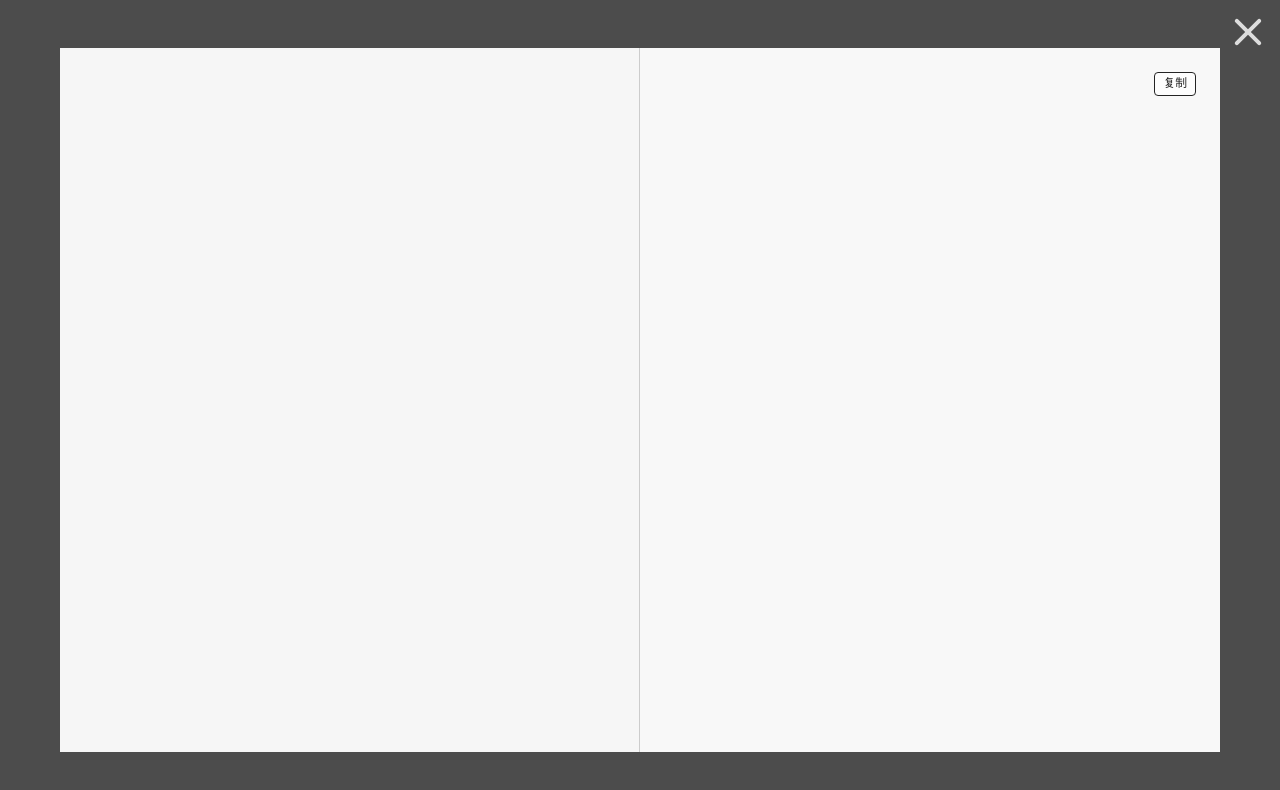
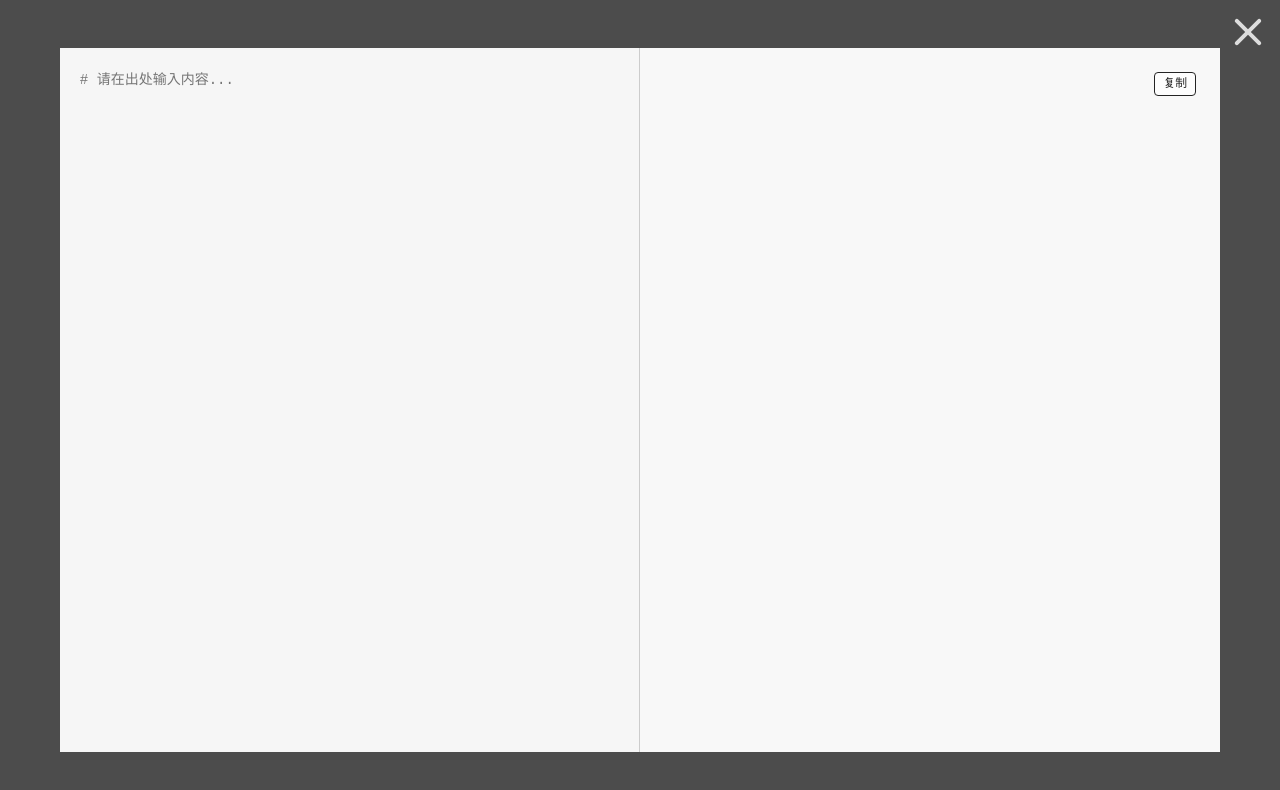
Before and after one commit to snowtraces/tools, a Vue app: page / in a window 1280 px wide. Both pictures are taken after a click on the element 760 px from the left and 144 px from the top of the page. Shown: the top 790 px of the page. Built offline with nearby package versions, Linux system fonts and the light colour scheme.

Commit message:
json 格式化样式调整

```diff
--- a/src/components/tool/JSONFormat.vue
+++ b/src/components/tool/JSONFormat.vue
@@ -1,6 +1,6 @@
 <template>
   <div id="format">
-    <textarea :value="input" @input="update"></textarea>
+    <textarea :value="input" @input="update" placeholder="# 请在出处输入内容..."></textarea>
     <div class="json-result"><pre v-html="JSONFormat"></pre><copy-button></copy-button></div>
   </div>
 </template>
```
